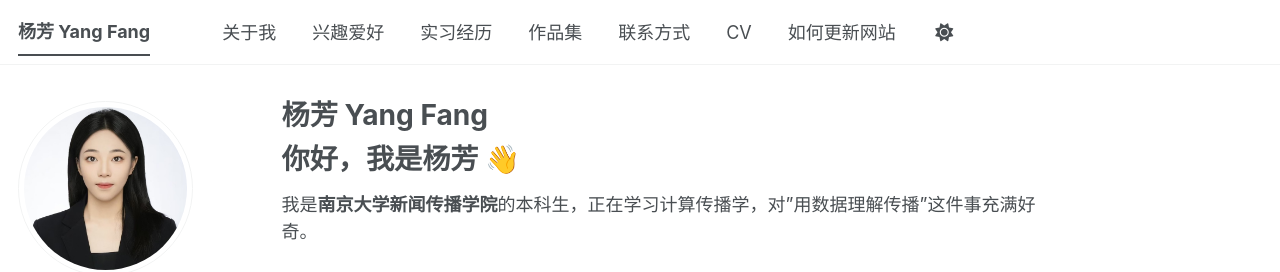
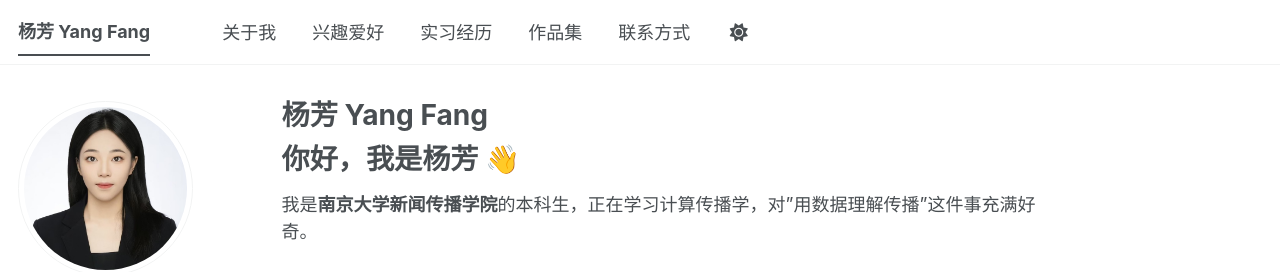
Before and after one commit to yangfang0056/yangfang0056.github.io, a Jekyll site: the page built from _pages/about.md, in a window 1280 px wide. Shown: the top 272 px of the page. Built offline with Jekyll 4.4.1, drawn with Linux system fonts in a browser that asks for light colours; a style sheet for code colours, icons or effects is not loaded.

Commit message:
Update navigation.yml

```diff
--- a/_data/navigation.yml
+++ b/_data/navigation.yml
@@ -17,7 +17,3 @@ main:
     url: /portfolio/
   - title: "联系方式"
     url: /contact/
-  - title: "CV"
-    url: /cv/
-  - title: "如何更新网站"
-    url: /how-to-update/
```
